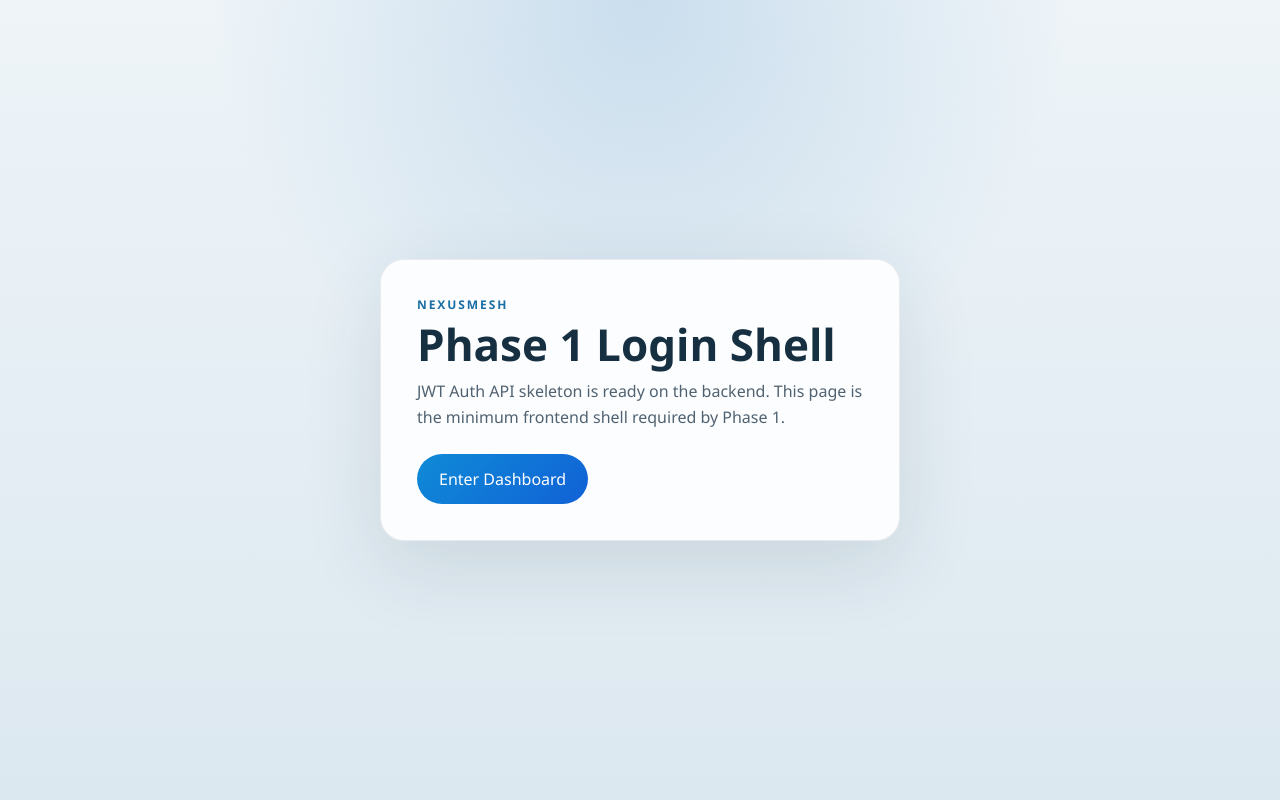
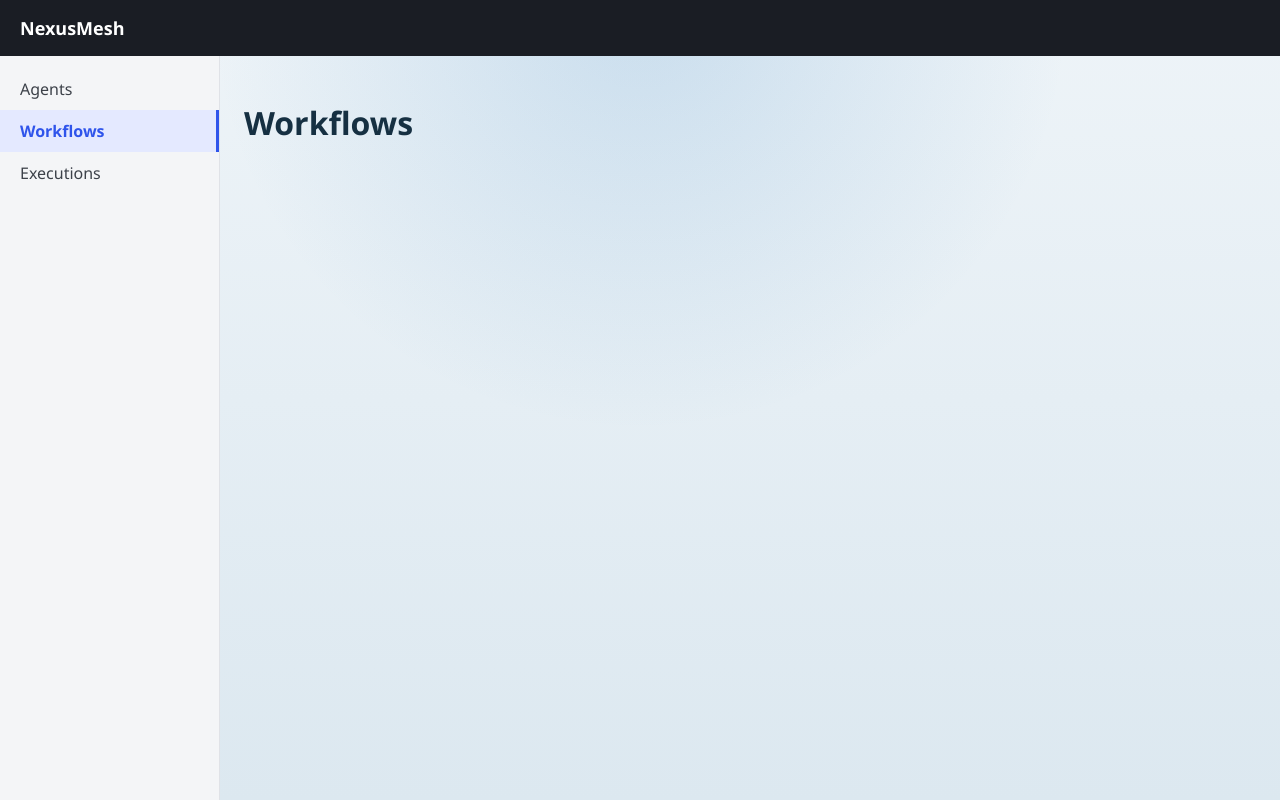
Before and after one commit to Makimaster/NexusMesh, a React (Vite) app in the folder frontend/: page /workflows in a window 1280 px wide. Before the commit this address led to /login. Built offline with nearby package versions, Linux system fonts and the light colour scheme.

Commit message:
前端路由装配骨架页面并补充最小回归测试

```diff
--- a/frontend/src/App.tsx
+++ b/frontend/src/App.tsx
@@ -1,14 +1,23 @@
 import { Navigate, Route, Routes } from "react-router";
 
+import { AppShell } from "./components/layout/AppShell";
 import Dashboard from "./pages/Dashboard";
 import Login from "./pages/Login";
+import AgentsPage from "./pages/agents/AgentsPage";
+import ExecutionsPage from "./pages/executions/ExecutionsPage";
+import WorkflowsPage from "./pages/workflows/WorkflowsPage";
 
 export default function App() {
   return (
     <Routes>
       <Route path="/login" element={<Login />} />
       <Route path="/dashboard" element={<Dashboard />} />
-      <Route path="*" element={<Navigate replace to="/login" />} />
+      <Route element={<AppShell />}>
+        <Route path="/agents" element={<AgentsPage />} />
+        <Route path="/workflows" element={<WorkflowsPage />} />
+        <Route path="/executions" element={<ExecutionsPage />} />
+      </Route>
+      <Route path="*" element={<Navigate replace to="/agents" />} />
     </Routes>
   );
 }
--- /dev/null
+++ b/frontend/src/pages/agents/AgentsPage.tsx
@@ -0,0 +1,3 @@
+export default function AgentsPage() {
+  return <h1>Agents</h1>;
+}
--- /dev/null
+++ b/frontend/src/pages/executions/ExecutionsPage.tsx
@@ -0,0 +1,3 @@
+export default function ExecutionsPage() {
+  return <h1>Executions</h1>;
+}
--- /dev/null
+++ b/frontend/src/pages/workflows/WorkflowsPage.tsx
@@ -0,0 +1,3 @@
+export default function WorkflowsPage() {
+  return <h1>Workflows</h1>;
+}
```
Also changed, not shown: 1 other file (tests, documents, lock files or other folders).
